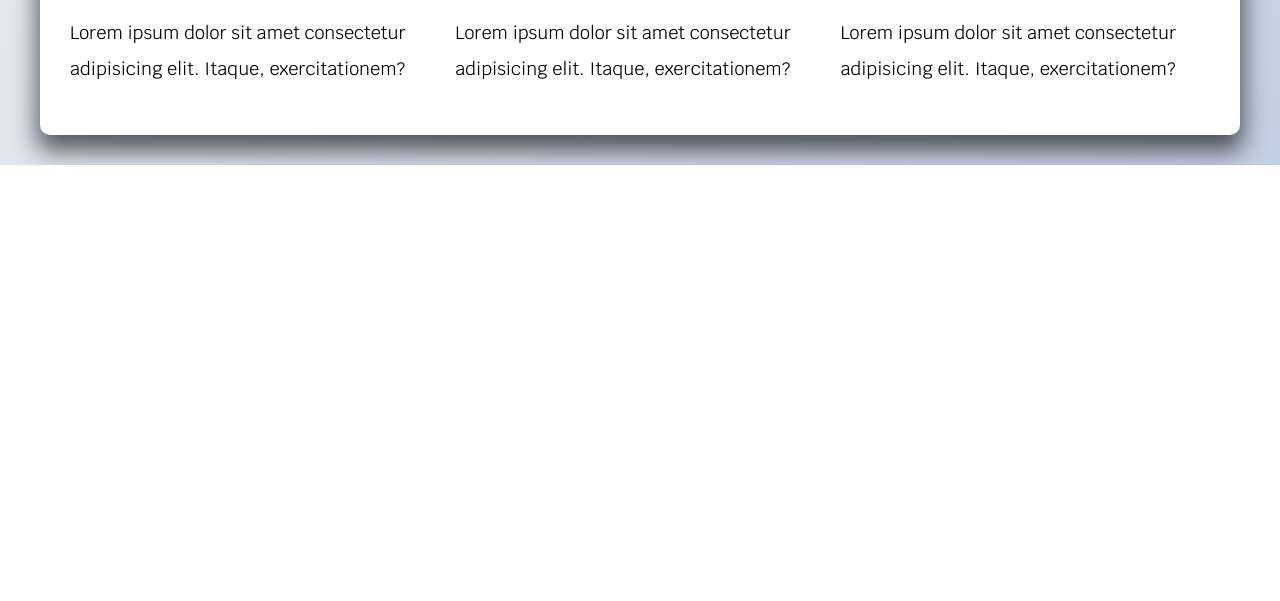
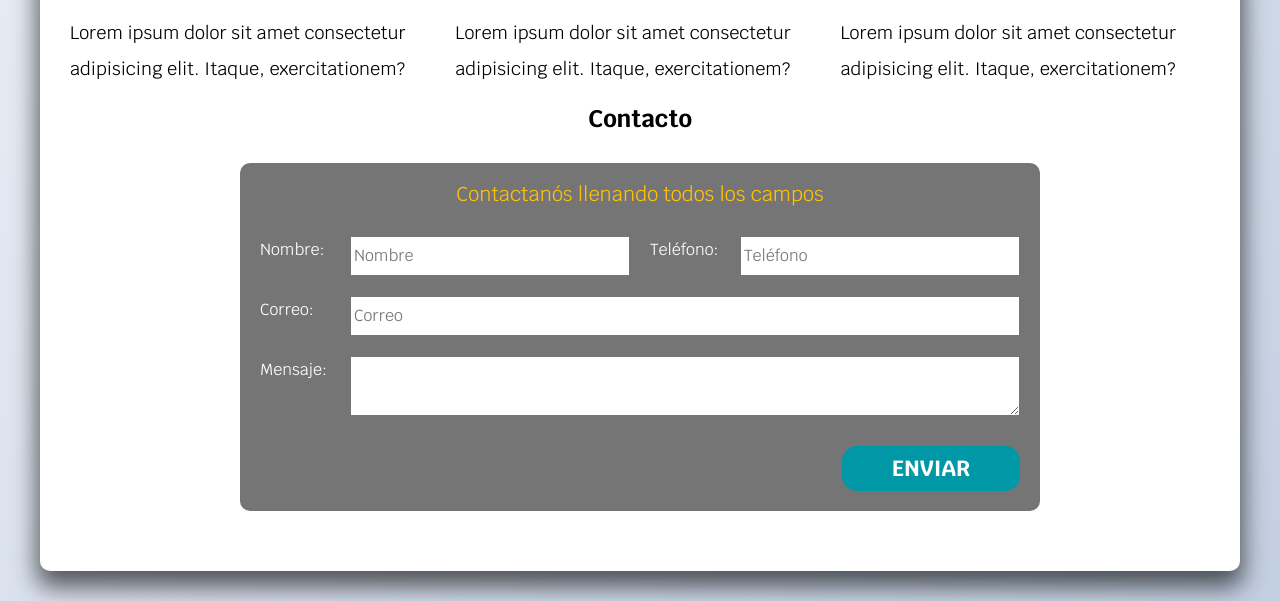
Before and after one commit to tonycuri/Freelancer, a plain HTML site: page index.html in a window 1280 px wide. Shown: the part 790-1391 px from the top of the page. Before the commit the page ends 955 px from the top, so only its background shows below. Drawn offline with Linux system fonts and the light colour scheme.

Commit message:
terminamos los estilos

```diff
--- a/css/style.css
+++ b/css/style.css
@@ -3,6 +3,7 @@
     --primario: #ffc107;
     --secundario:#0097a7;
     --anchoPantalla:1200px;
+    --gris:#757575;
 }
 html {
     box-sizing: border-box;
@@ -102,19 +103,20 @@ p{
     font-weight: 700;
     font-size: 2.2rem;
     border-radius: 1.5rem;
+    border:none;
+}
+.boton:hover{
+    cursor: pointer;
 }
 .contenedor{
     max-width: var(--anchoPantalla);
-    margin: 0 auto;
+    margin: 3rem auto;
     background-color: white;
     padding: 3rem;
     border-radius: 1rem;
     -webkit-box-shadow: 0px 13px 24px 3px rgba(0,0,0,0.62);
     -moz-box-shadow: 0px 13px 24px 3px rgba(0,0,0,0.62);
     box-shadow: 0px 13px 24px 3px rgba(0,0,0,0.62)
-}
-.servicios{
-    margin: 3rem auto;
 }
 .contenedor-servicios{
     margin-top: 3rem;
@@ -146,3 +148,55 @@ p{
 .iconos{
     font-size: 3rem;
 }
+
+form{
+    background-color: var(--gris);
+    padding: 2rem;
+    border-radius: 1rem;
+    margin-top: 3rem;
+}
+form legend{
+    text-align: center;
+    font-size: 2rem;
+    color: var(--primario);
+    display:inline-block;
+    margin-bottom: 3rem;
+}
+@media (min-width: 768px) {
+    form{
+        max-width: 800px;
+        margin: 3rem auto;
+    }
+    .contenedor-campos{
+        display: flex;
+        justify-content: space-between;
+        flex-wrap: wrap;
+    }
+    .campo{
+        flex: 0 0 calc(50% - 1rem);
+    }
+}
+.campo{
+    display:flex;
+    margin-bottom: 2rem;
+}
+.campo label{
+    flex: 0 0 90px;
+    padding-top: 0.5rem;
+    color:white;
+}
+.campo input{
+    flex: 1;
+    height: 4rem;
+}
+.campo textarea{
+    flex:1;
+    height: 6rem;
+}
+.w-100{
+    flex: 0 0 100%;
+}
+.enviar{
+    display:flex;
+    justify-content: flex-end;
+}
--- a/index.html
+++ b/index.html
@@ -26,7 +26,8 @@
             <a href="#" class="boton">Contactar</a>
         </div>
     </div>
-    <main class="servicios contenedor">
+    <div class="contenedor">
+        <main class="servicios">
             <h2>Nuestros Servicios</h2>
             <div class="contenedor-servicios">
                 <div class="servicio">
@@ -54,5 +55,33 @@
                 </div>
             </div>
         </main>
+        <section id="contacto" class="contacto">
+            <h2>Contacto</h2>
+            <form action="#">
+                <legend>Contactanós llenando todos los campos</legend>
+                <div class="contenedor-campos">
+                    <div class="campo">
+                        <label>Nombre:</label>
+                        <input type="text" name="nombre" placeholder="Nombre">
+                    </div>
+                    <div class="campo">
+                        <label>Teléfono:</label>
+                        <input type="tel" name="telefono" placeholder="Teléfono">
+                    </div>
+                    <div class="campo w-100" >
+                        <label>Correo:</label>
+                        <input type="mail" name="correo" placeholder="Correo">
+                    </div>
+                    <div class="campo w-100">
+                        <label>Mensaje:</label>
+                        <textarea></textarea>
+                    </div>
+                </div>
+                <div class="enviar">
+                    <input type="submit" class="boton" value="Enviar">
+                </div>
+            </form>
+        </section>
+    </div>
 </body>
 </html>
```
Lines whose indentation alone changed are shown as unchanged.
